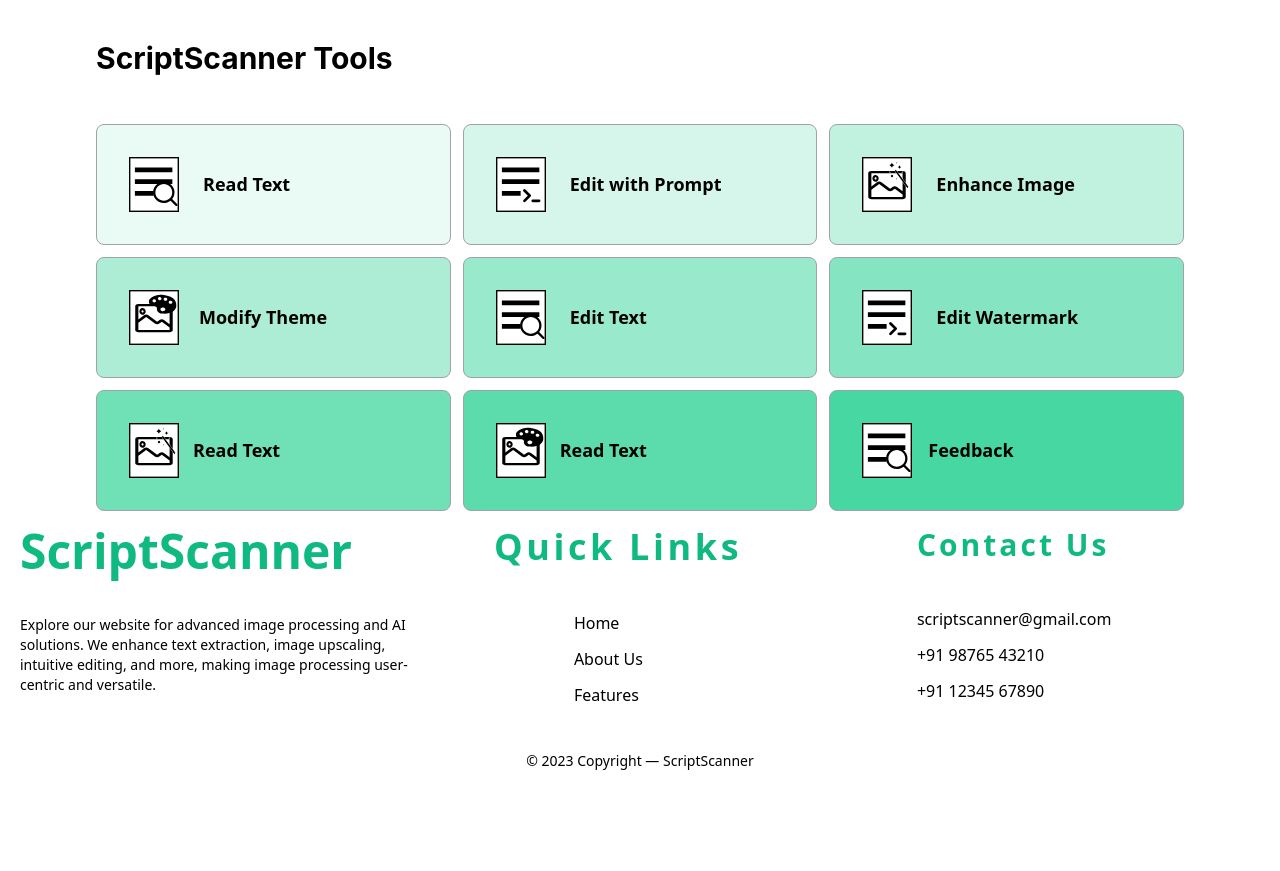
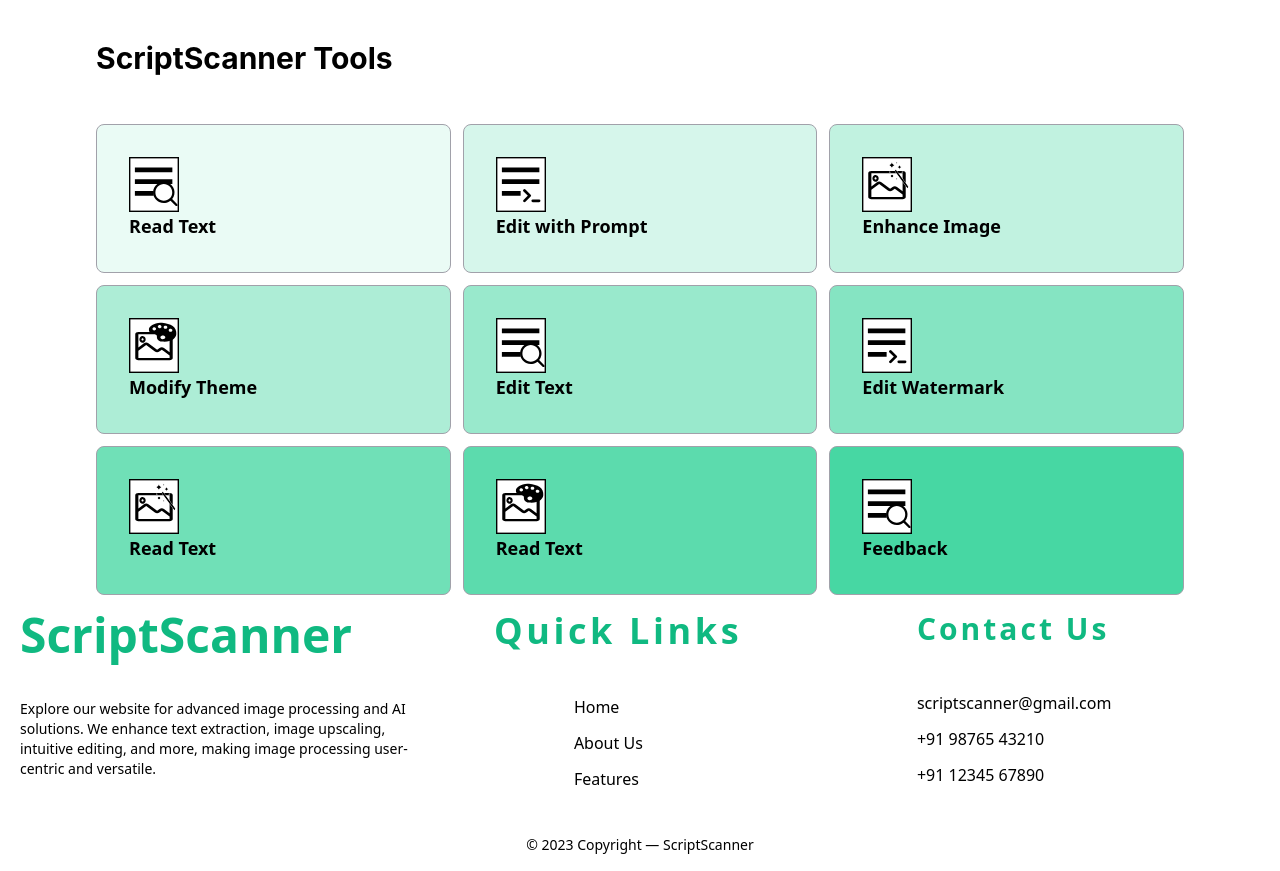
Before and after one commit to anubhav-aryan/accenture, a Next.js app in the folder frontend/: page / in a window 1280 px wide. Shown: the part 920-1791 px from the top of the page. Before the commit the page ends 1707 px from the top, so only its background shows below. Built offline with nearby package versions, Linux system fonts and the light colour scheme; no server answers.

Commit message:
feat: Links

```diff
--- a/frontend/src/components/uncommon/Tools.tsx
+++ b/frontend/src/components/uncommon/Tools.tsx
@@ -1,64 +1,85 @@
-import React from 'react';
-import Image from 'next/image';
+import React from "react";
+import Image from "next/image";
+import Link from "next/link";
 
 const Tools = () => {
   return (
     <>
-     <h1 className="text-left px-4 md:px-12 md:mx-12 text-2xl md:text-3xl font-bold font-['Inter'] py-12">ScriptScanner Tools</h1>
-    <div className="grid grid-cols-1 md:grid-cols-3 gap-3 px-4 md:px-8 lg:px-12 lg:mx-12">
-      {/* Tool 1 */}
-      <div className="relative bg-emerald-400 rounded-lg bg-opacity-10 border border-zinc-400 py-8 px-4 md:px-8 justify-start items-center gap-6 inline-flex">
+      <h1 className="px-4 py-12 text-left font-['Inter'] text-2xl font-bold md:mx-12 md:px-12 md:text-3xl">
+        ScriptScanner Tools
+      </h1>
+      <div className="grid grid-cols-1 gap-3 px-4 md:grid-cols-3 md:px-8 lg:mx-12 lg:px-12">
+        {/* Tool 1 - Read Text */}
+        <Link href="/read-text">
+          <div className="relative items-center justify-start gap-6 rounded-lg border border-zinc-400 bg-emerald-400 bg-opacity-10 px-4 py-8 md:px-8">
             <Image src="/ICON 1.svg" alt="logo" width={50} height={50} />
             <p className="text-lg font-bold">Read Text</p>
           </div>
+        </Link>
 
-      {/* Tool 2 */}
-      <div className="relative bg-emerald-400 bg-opacity-20 rounded-lg border border-zinc-400 py-8 px-4 md:px-8 justify-start items-center gap-6 inline-flex">
+        {/* Tool 2 - Edit with Prompt */}
+        <Link href="/edit-with-prompt">
+          <div className="relative items-center justify-start gap-6 rounded-lg border border-zinc-400 bg-emerald-400 bg-opacity-20 px-4 py-8 md:px-8">
             <Image src="/ICON 2.svg" alt="logo" width={50} height={50} />
             <p className="text-lg font-bold">Edit with Prompt</p>
           </div>
+        </Link>
 
-      {/* Tool 3 */}
-      <div className="relative bg-emerald-400 bg-opacity-30 rounded-lg border border-zinc-400 py-8 px-2 md:px-8 justify-start items-center gap-6 inline-flex">
+        {/* Tool 3 - Enhance Image */}
+        <Link href="/enhance-image">
+          <div className="relative items-center justify-start gap-6 rounded-lg border border-zinc-400 bg-emerald-400 bg-opacity-30 px-4 py-8 md:px-8">
             <Image src="/ICON 3.svg" alt="logo" width={50} height={50} />
             <p className="text-lg font-bold">Enhance Image</p>
           </div>
+        </Link>
 
-      {/* Tool 4 */}
-      <div className="relative bg-emerald-400 bg-opacity-40 rounded-lg border border-zinc-400  py-8 px-2 md:px-8 justify-start items-center gap-5 inline-flex">
+        {/* Tool 4 - Modify Theme */}
+        <Link href="/modify-theme">
+          <div className="relative items-center justify-start gap-6 rounded-lg border border-zinc-400 bg-emerald-400 bg-opacity-40 px-4 py-8 md:px-8">
             <Image src="/ICON 4.svg" alt="logo" width={50} height={50} />
             <p className="text-lg font-bold">Modify Theme</p>
           </div>
+        </Link>
 
-      {/* Tool 5 */}
-      <div className="relative bg-emerald-400 bg-opacity-50 rounded-lg border border-zinc-400 py-8 px-2 md:px-8 justify-start items-center gap-6 inline-flex">
+        {/* Tool 5 - Edit Text */}
+        <Link href="/edit-text">
+          <div className="relative items-center justify-start gap-6 rounded-lg border border-zinc-400 bg-emerald-400 bg-opacity-50 px-4 py-8 md:px-8">
             <Image src="/ICON 1.svg" alt="logo" width={50} height={50} />
             <p className="text-lg font-bold">Edit Text</p>
           </div>
+        </Link>
 
-      {/* Tool 6 */}
-      <div className="relative bg-emerald-400 bg-opacity-60 rounded-lg border border-zinc-400 py-8 px-2 md:px-8 justify-start items-center gap-6 inline-flex">
+        {/* Tool 6 - Edit Watermark */}
+        <Link href="/edit-watermark">
+          <div className="relative items-center justify-start gap-6 rounded-lg border border-zinc-400 bg-emerald-400 bg-opacity-60 px-4 py-8 md:px-8">
             <Image src="/ICON 2.svg" alt="logo" width={50} height={50} />
             <p className="text-lg font-bold">Edit Watermark</p>
           </div>
+        </Link>
 
-      {/* Tool 7 */}
-      <div className="relative bg-emerald-400 bg-opacity-70 rounded-lg border border-zinc-400 py-8 px-2 md:px-8 justify-start items-center gap-3.5 inline-flex">
+        {/* Tool 7 - Read Text */}
+        <Link href="/read-text">
+          <div className="relative items-center justify-start gap-6 rounded-lg border border-zinc-400 bg-emerald-400 bg-opacity-70 px-4 py-8 md:px-8">
             <Image src="/ICON 3.svg" alt="logo" width={50} height={50} />
             <p className="text-lg font-bold">Read Text</p>
           </div>
+        </Link>
 
-      {/* Tool 8 */}
-      <div className="relative bg-emerald-400 bg-opacity-80 rounded-lg border border-zinc-400 py-8 px-2 md:px-8 justify-start items-center gap-3.5 inline-flex">
+        {/* Tool 8 - Read Text */}
+        <Link href="/read-text">
+          <div className="relative items-center justify-start gap-6 rounded-lg border border-zinc-400 bg-emerald-400 bg-opacity-80 px-4 py-8 md:px-8">
             <Image src="/ICON 4.svg" alt="logo" width={50} height={50} />
             <p className="text-lg font-bold">Read Text</p>
           </div>
+        </Link>
 
-      {/* Tool 9 */}
-      <div className="relative bg-emerald-400 bg-opacity-90 rounded-lg border border-zinc-400 py-8 px-2 md:px-8 justify-start items-center gap-4 inline-flex">
+        {/* Tool 9 - Feedback */}
+        <Link href="/feedback">
+          <div className="relative items-center justify-start gap-6 rounded-lg border border-zinc-400 bg-emerald-400 bg-opacity-90 px-4 py-8 md:px-8">
             <Image src="/ICON 1.svg" alt="logo" width={50} height={50} />
             <p className="text-lg font-bold">Feedback</p>
           </div>
+        </Link>
       </div>
     </>
   );
```
Lines whose indentation alone changed are shown as unchanged.
